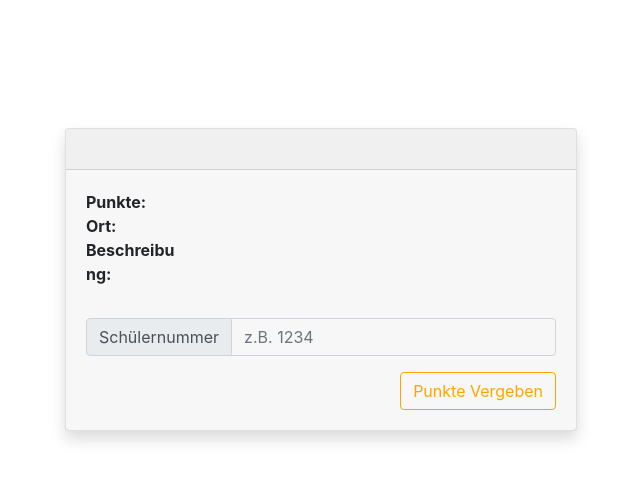
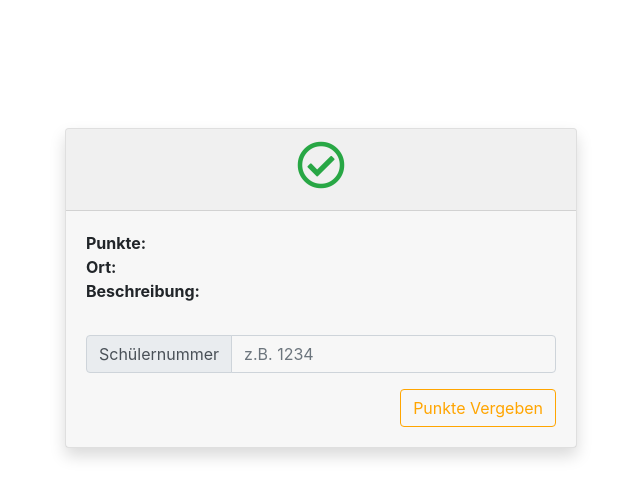
Before and after one commit to MaxMay1994/sportsday, a Flask app: template implementation/templates/station/station.html in a window 1280 px wide. Shown: the top 498 px of the page, without its empty margins (319-959 px from the left). Run offline with Flask 2, Linux system fonts and the light colour scheme; the template is opened without the code that fills it, so the values that code supplies are empty; some libraries are stand-ins or nearby versions.

Commit message:
Anpassungen und Vergabe der Punkte..

```diff
--- a/implementation/__init__.py
+++ b/implementation/__init__.py
@@ -1,7 +1,9 @@
-from flask import Flask, redirect, render_template
+from flask import Flask, redirect, render_template, request
 from implementation.controller.login import LoginController
 from implementation.controller import Controller
 from implementation.controller.user import UserController
+from implementation.controller.station import StationController
+from implementation.controller.datenbank import DatenbankController
 from implementation.controller.error import ErrorController
 
 
@@ -28,10 +30,10 @@ def logout():
     return obj.logout()
 
 
-@app.route('/dashboard')
-def dashboard():
-    obj = UserController()
-    return obj.dashboard()
+@app.route('/station', methods=['GET', 'POST'])
+def station():
+    obj = StationController()
+    return obj.get_station()
 
 
 # --------------------------------------------------------------
@@ -94,20 +96,5 @@ def internal_error(error):
     obj = ErrorController()
     return obj.get_error_template(error, 503)
 
-@app.route('/station/<string:station_id>', methods=['GET'])
-def station(station_id):
-    # get * from Station where id = station_id;
-    station_emoji="⚽"
-    station_title = "Fußball"
-    station_points = "6"
-    station_location = "A005"
-    station_description = "Das ist ein Text, der Beschreibt was die Station macht. bla bla hsda hasg ohagöa hagiösd"
-    return render_template('station/station.html',
-                           station_emoji=station_emoji,
-                           station_title=station_title,
-                           station_points=station_points,
-                           station_location=station_location,
-                           station_description=station_description)
-
 
 app.run()
--- a/implementation/controller/Controller.py
+++ b/implementation/controller/Controller.py
@@ -1,3 +1,4 @@
+
 from flask import request, render_template, session, redirect, escape, url_for
 
 
--- a/implementation/controller/user/UserController.py
+++ b/implementation/controller/user/UserController.py
@@ -8,6 +8,6 @@ class UserController(Controller):
 
     def dashboard(self):
         if 'username' in session and 'role' in session:
-            return render_template('user/dashboard_' + session['role'] + '.html', user=escape(session['username']))
+            return render_template(session['role'] + '/' + session['role'] + '.html', user=escape(session['username']))
         else:
             return redirect(url_for('login_form'))
--- a/implementation/templates/base/base.html
+++ b/implementation/templates/base/base.html
@@ -3,7 +3,7 @@
 <head>
     <meta charset="UTF-8">
     <title>Title</title>
-
+    <link rel="stylesheet" href="https://use.fontawesome.com/releases/v5.6.3/css/all.css" integrity="sha384-UHRtZLI+pbxtHCWp1t77Bi1L4ZtiqrqD80Kn4Z8NTSRyMA2Fd33n5dQ8lWUE00s/" crossorigin="anonymous">
     <link href="/static/css/bootstrap/bootstrap.min.css" rel="stylesheet">
     <link href="/static/css/main.css" rel="stylesheet">
     <script src="https://code.jquery.com/jquery-3.3.1.slim.min.js" integrity="sha384-q8i/X+965DzO0rT7abK41JStQIAqVgRVzpbzo5smXKp4YfRvH+8abtTE1Pi6jizo" crossorigin="anonymous"></script>
--- a/implementation/templates/station/station.html
+++ b/implementation/templates/station/station.html
@@ -5,47 +5,38 @@
 <div align="center">
 
     <div class="card shadow" style="max-width: 32rem; margin-top: 8em" >
-
-
         <div class="card-header">
-            <div>
-                <div class='verified'>
-                    <div class='inner'>
-                        <p>
-                            {{ station_emoji }}
-                            <span>{{ station_title }}</span>
-                         </p>
+            <div class="row mb-2">
+                <div class="col-12 text-center"><i class="far fa-3x text-success fa-check-circle"></i></div>
             </div>
-                </div>
+            <div class="row">
+                <div class="col-12 text-center">{{ station['stationname'] }}</div>
             </div>
         </div>
 
         <div class="card-body">
+            <dl class="row text-left">
+                <dt class="col-sm-4">Punkte:</dt>
+                <dd class="col-sm-8">{{ station['points'] }}</dd>
 
+                <dt class="col-sm-4">Ort:</dt>
+                <dd class="col-sm-8">{{ station['area'] }}</dd>
 
-
-            <dl class="row">
-                <dt class="col-sm-3"align="left">Punkte:</dt>
-                <dd class="col-sm-9"align="left">{{ station_points }}</dd>
-
-                <dt class="col-sm-3"align="left">Ort:</dt>
-                <dd class="col-sm-9"align="left">{{ station_location }}</dd>
-
-                <dt class="col-sm-3"align="left">Beschreibung:</dt>
-                <dd class="col-sm-9"align="left">{{ station_description }}</dd>
+                <dt class="col-sm-4">Beschreibung:</dt>
+                <dd class="col-sm-8">{{ station['description'] }}</dd>
             </dl>
 
+            <form action="/station" method="post">
                 <div class="input-group mb-3" style="margin-top: 2em">
                     <div class="input-group-prepend">
                         <span class="input-group-text">Schülernummer</span>
                     </div>
-                <input type="text" name=""  class="form-control" placeholder="z.B. 1234" aria-label="station" aria-describedby="basic-addon1">
+                    <input type="text" name="student" class="form-control" placeholder="z.B. 1234" aria-label="station" aria-describedby="basic-addon1">
                 </div>
-
                 <div align="right">
-                <button type="button" name="button" class="btn btn-outline-primary">Punkte Vergeben</button>
+                    <button type="submit" name="button" class="btn btn-outline-primary">Punkte Vergeben</button>
                 </div>
-
+            </form>
         </div>
     </div>
 
```
Also changed, not shown: implementation/controller/datenbank/DatenbankController.py (+14 -5 lines), implementation/controller/login/LoginController.py (+7 -5 lines). Lines whose indentation alone changed are shown as unchanged.
